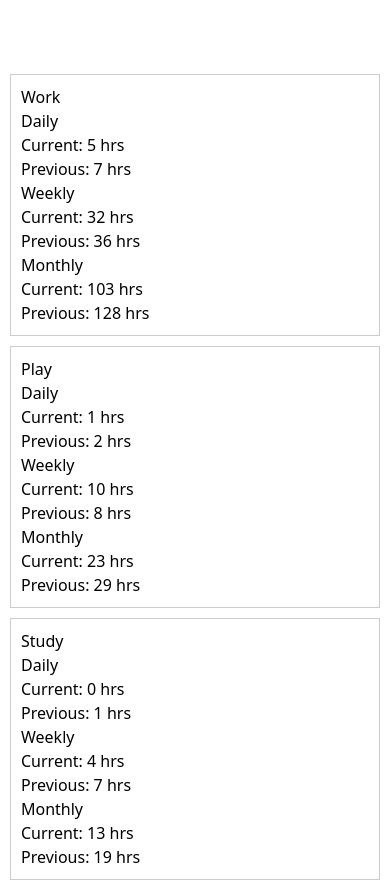
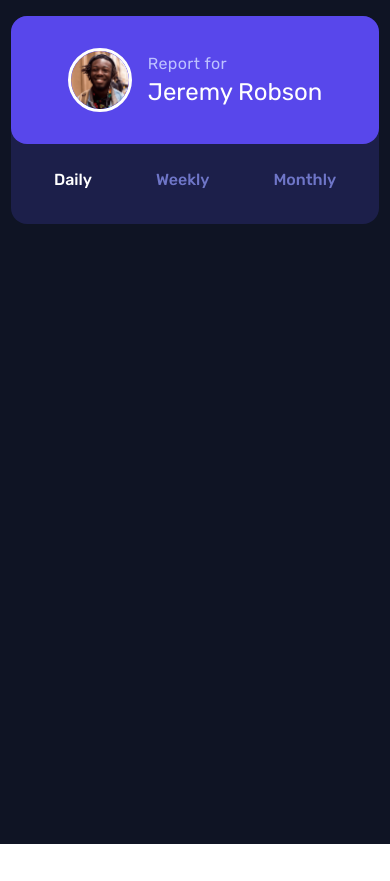
Before and after one commit to Yashbabani0/time-tracking-dashboard-main, a React (Vite) app: page / in a window 390 px wide. Shown: the top 881 px of the page. After the commit the page ends 844 px from the top, so only its background shows below. Built offline with nearby package versions, Linux system fonts and the light colour scheme.

Commit message:
Profile section add for mobile style

```diff
--- a/src/App.jsx
+++ b/src/App.jsx
@@ -1,12 +1,12 @@
-import React from 'react'
-import Profile from './Components/Profile'
-import Databox from './Components/Databox'
+import React from "react";
+import Profile from "./Components/Profile";
+import Databox from "./Components/Databox";
 
 export default function App() {
   return (
-    <div>
+    <div className="bg-very-dark-blue text-white h-screen w-screen flex flex-col items-center  font-rubik">
       <Profile />
       <Databox />
     </div>
-  )
+  );
 }
--- a/src/Components/Databox.jsx
+++ b/src/Components/Databox.jsx
@@ -1,29 +1,10 @@
-import React from 'react';
-import data from '../../data.json';
+import React from "react";
+import data from "../../data.json";
 
 export default function Databox() {
   return (
-    <div>
-      {data.map((item, index) => (
-        <div key={index} style={{ border: '1px solid #ccc', padding: '10px', margin: '10px' }}>
-          <h3>{item.title}</h3>
-          <div>
-            <h4>Daily</h4>
-            <p>Current: {item.timeframes.daily.current} hrs</p>
-            <p>Previous: {item.timeframes.daily.previous} hrs</p>
-          </div>
-          <div>
-            <h4>Weekly</h4>
-            <p>Current: {item.timeframes.weekly.current} hrs</p>
-            <p>Previous: {item.timeframes.weekly.previous} hrs</p>
-          </div>
-          <div>
-            <h4>Monthly</h4>
-            <p>Current: {item.timeframes.monthly.current} hrs</p>
-            <p>Previous: {item.timeframes.monthly.previous} hrs</p>
-          </div>
-        </div>
-      ))}
+    <div className=" hidden">
+        hi there!
     </div>
   );
 }
--- a/src/Components/Profile.jsx
+++ b/src/Components/Profile.jsx
@@ -1,17 +1,40 @@
-import React from "react";
+import React, { useState } from "react";
 
 export default function Profile() {
-  return <div className="rounded-xl bg-[] w-[4em] h-[4em]">
-    <div className="part1">
-      <div className="profileImg">
+  const [activeTab, setActiveTab] = useState("Daily");
 
+  const handleClick = (tab) => {
+    setActiveTab(tab);
+  };
+
+  return (
+    <div className="w-[23em] mt-4 h-[13em] rounded-2xl bg-dark-blue">
+      <div className="part1 mb-6 bg-primary-blue rounded-2xl flex items-center justify-center gap-4 h-[8em]">
+        <div className="profileImg w-[4em]">
+          <img
+            className="border-[3px] border-white rounded-full"
+            src="../../images/image-jeremy.png"
+            alt="Profile"
+          />
+        </div>
+        <div className="profileData">
+          <p className="tracking-wide text-pale-blue">Report for</p>
+          <h2 className="text-2xl">Jeremy Robson</h2>
+        </div>
       </div>
-      <div className="profileData">
-
+      <div className="part2 flex items-center justify-center gap-[4em] text-desaturated-blue font-medium">
+        {["Daily", "Weekly", "Monthly"].map((tab) => (
+          <h5
+            key={tab}
+            className={`cursor-pointer ${
+              activeTab === tab ? "text-white" : ""
+            }`}
+            onClick={() => handleClick(tab)}
+          >
+            {tab}
+          </h5>
+        ))}
       </div>
     </div>
-    <div className="part2">
-
-    </div>
-  </div>;
+  );
 }
--- a/tailwind.config.js
+++ b/tailwind.config.js
@@ -4,7 +4,7 @@ export default {
   theme: {
     extend: {
       colors: {
-        "primary-blue": "hsl(246, 80%, 60%)",
+        "primary-blue": "hsl(246, 80%, 60%, 1)",
         "light-red-work": "hsl(15, 100%, 70%)",
         "soft-blue-play": "hsl(195, 74%, 62%)",
         "light-red-study": "hsl(348, 100%, 68%)",
```
